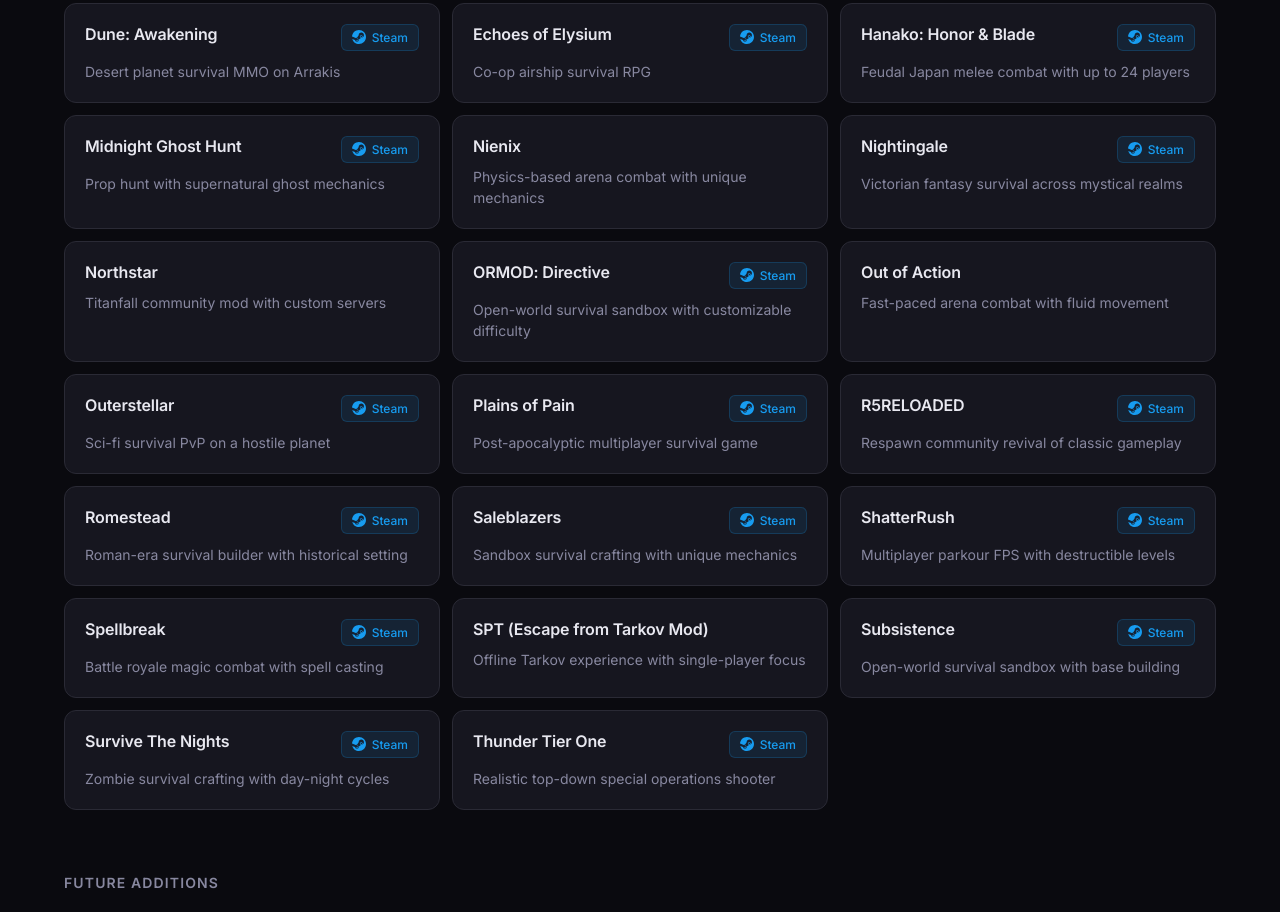
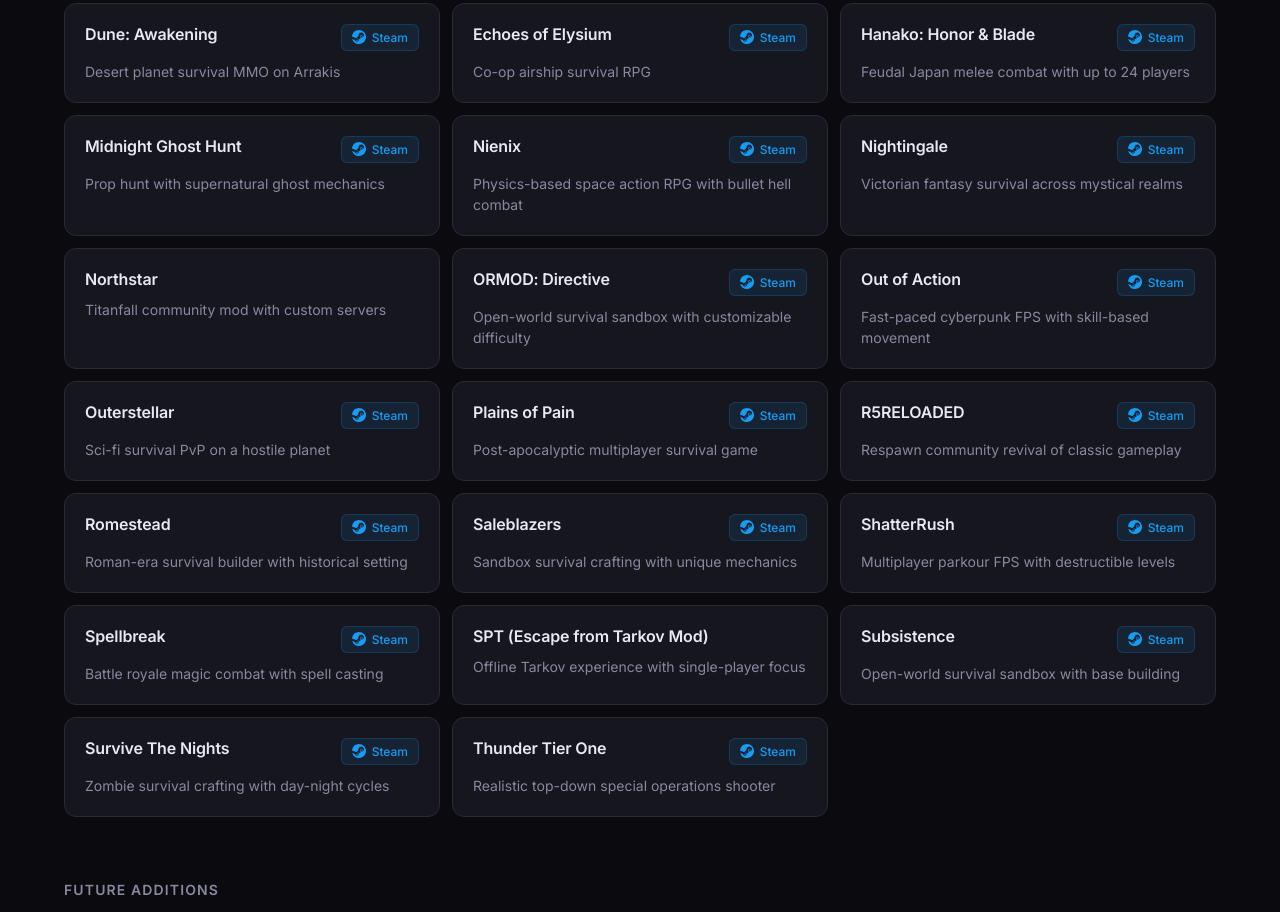
Before and after one commit to Jenzoga/GAME-Server-page, a plain HTML site: page index.html in a window 1280 px wide. Shown: the part 914-1826 px from the top of the page. Drawn offline with nearby package versions, Linux system fonts and the light colour scheme.

Commit message:
add steam link

```diff
--- a/index.html
+++ b/index.html
@@ -688,11 +688,11 @@
             { name: "Echoes of Elysium", steam: "https://store.steampowered.com/app/2644050/", desc: "Co-op airship survival RPG" },
             { name: "Hanako: Honor & Blade", steam: "https://store.steampowered.com/app/349510/", desc: "Feudal Japan melee combat with up to 24 players" },
             { name: "Midnight Ghost Hunt", steam: "https://store.steampowered.com/app/915810/", desc: "Prop hunt with supernatural ghost mechanics" },
-            { name: "Nienix", steam: null, desc: "Physics-based arena combat with unique mechanics" },
+            { name: "Nienix", steam: "https://store.steampowered.com/app/1332760/", desc: "Physics-based space action RPG with bullet hell combat" },
             { name: "Nightingale", steam: "https://store.steampowered.com/app/1928980/", desc: "Victorian fantasy survival across mystical realms" },
             { name: "Northstar", steam: null, desc: "Titanfall community mod with custom servers" },
             { name: "ORMOD: Directive", steam: "https://store.steampowered.com/app/3424730/", desc: "Open-world survival sandbox with customizable difficulty" },
-            { name: "Out of Action", steam: null, desc: "Fast-paced arena combat with fluid movement" },
+            { name: "Out of Action", steam: "https://store.steampowered.com/app/1670780/", desc: "Fast-paced cyberpunk FPS with skill-based movement" },
             { name: "Outerstellar", steam: "https://store.steampowered.com/app/1170940/", desc: "Sci-fi survival PvP on a hostile planet" },
             { name: "Plains of Pain", steam: "https://store.steampowered.com/app/2218970/", desc: "Post-apocalyptic multiplayer survival game" },
             { name: "R5RELOADED", steam: "https://r5reloaded.com/", desc: "Respawn community revival of classic gameplay" },
```
